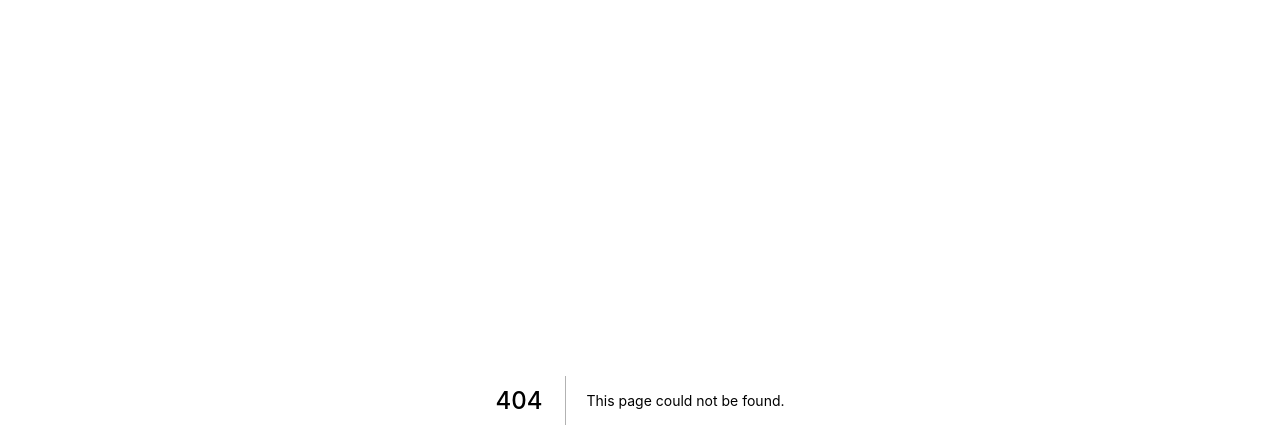
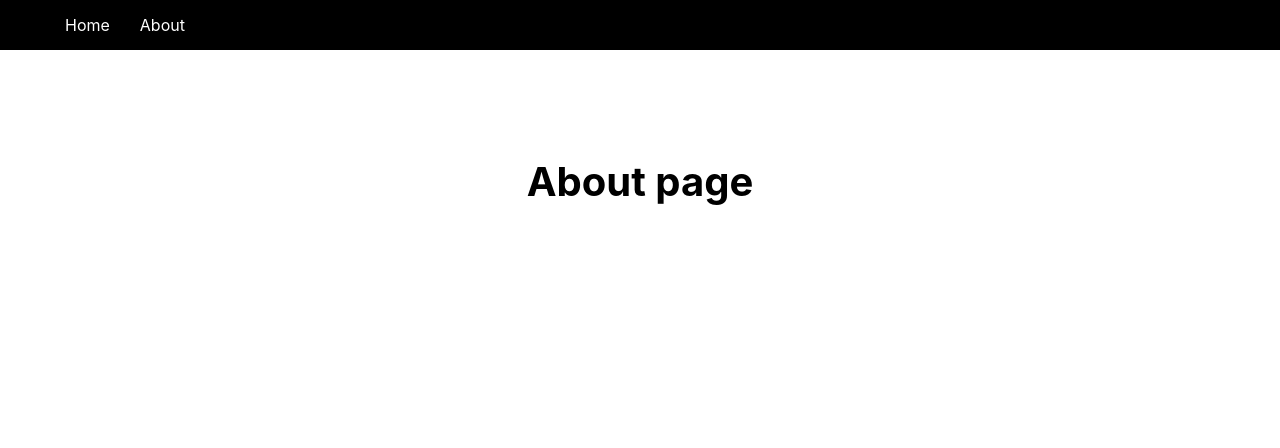
Before and after one commit to vkbiotech841/next-js-demo, a Next.js app: page /about in a window 1280 px wide. Before the commit this address had no page. Shown: the top 448 px of the page. Built offline with nearby package versions, Linux system fonts and the light colour scheme.

Commit message:
initial commit

```diff
--- /dev/null
+++ b/components/Layout.js
@@ -0,0 +1,20 @@
+
+import styles from '../styles/Layout.module.css';
+import Nav from './Nav';
+
+
+const Layout = ({ children }) => {
+    return (
+        <>
+            <Nav />
+            <div className={styles.container}>
+                <main className={styles.main}>
+                    {children}
+                </main>
+
+            </div>
+        </>
+    )
+}
+
+export default Layout
--- /dev/null
+++ b/components/Nav.js
@@ -0,0 +1,22 @@
+
+import Link from 'next/link';
+import navStyles from '../styles/Nav.module.css';
+
+
+const Nav = () => {
+    return (
+        <nav className={navStyles.nav}>
+            <ul>
+                <li>
+                    <Link href='/'>Home</Link>
+                </li>
+                <li>
+                    <Link href='/about'>About</Link>
+                </li>
+            </ul>
+
+        </nav>
+    )
+}
+
+export default Nav
--- a/pages/_app.js
+++ b/pages/_app.js
@@ -1,7 +1,14 @@
-import '../styles/globals.css'
+import '../styles/globals.css';
+
+import Layout from '../components/Layout';
 
 function MyApp({ Component, pageProps }) {
-  return <Component {...pageProps} />
+  return (
+    <Layout>
+      <Component {...pageProps} />
+    </Layout>
+  )
+
 }
 
 export default MyApp
--- /dev/null
+++ b/pages/about.js
@@ -0,0 +1,18 @@
+import Head from 'next/head';
+
+
+const about = () => {
+    return (
+        <div>
+            <Head>
+                <title>Music notations</title>
+                <meta name='keywords' content='vikram kumar, flute artist, notation, flute notation, online, classes' />
+            </Head>
+
+            <h1>About page</h1>
+
+        </div>
+    )
+}
+
+export default about
--- a/styles/Home.module.css
+++ b/styles/Layout.module.css
@@ -3,7 +3,7 @@
   padding: 0 0.5rem;
   display: flex;
   flex-direction: column;
-  justify-content: center;
+  justify-content: flex-start;
   align-items: center;
 }
 
@@ -12,8 +12,9 @@
   flex: 1;
   display: flex;
   flex-direction: column;
-  justify-content: center;
+  justify-content: flex-start;
   align-items: center;
+  font-size: 1.25rem;
 }
 
 .footer {
@@ -67,8 +68,7 @@
   border-radius: 5px;
   padding: 0.75rem;
   font-size: 1.1rem;
-  font-family: Menlo, Monaco, Lucida Console, Liberation Mono, DejaVu Sans Mono,
-    Bitstream Vera Sans Mono, Courier New, monospace;
+  font-family: Menlo, Monaco, Lucida Console, Liberation Mono, DejaVu Sans Mono, Bitstream Vera Sans Mono, Courier New, monospace;
 }
 
 .grid {
--- /dev/null
+++ b/styles/Nav.module.css
@@ -0,0 +1,20 @@
+.nav {
+  height: 50px;
+  padding: 10px;
+  background: #000;
+  color: #fff;
+  display: flex;
+  align-items: center;
+  justify-content: flex-start;
+}
+
+.nav ul {
+  display: flex;
+  justify-content: center;
+  align-items: center;
+  list-style: none;
+}
+
+.nav ul li a {
+  margin: 5px 15px;
+}
```
Also changed, not shown: pages/index.js (+7 -57 lines), styles/Header.module.css (added), 2 other files (tests, documents, lock files or other folders).
